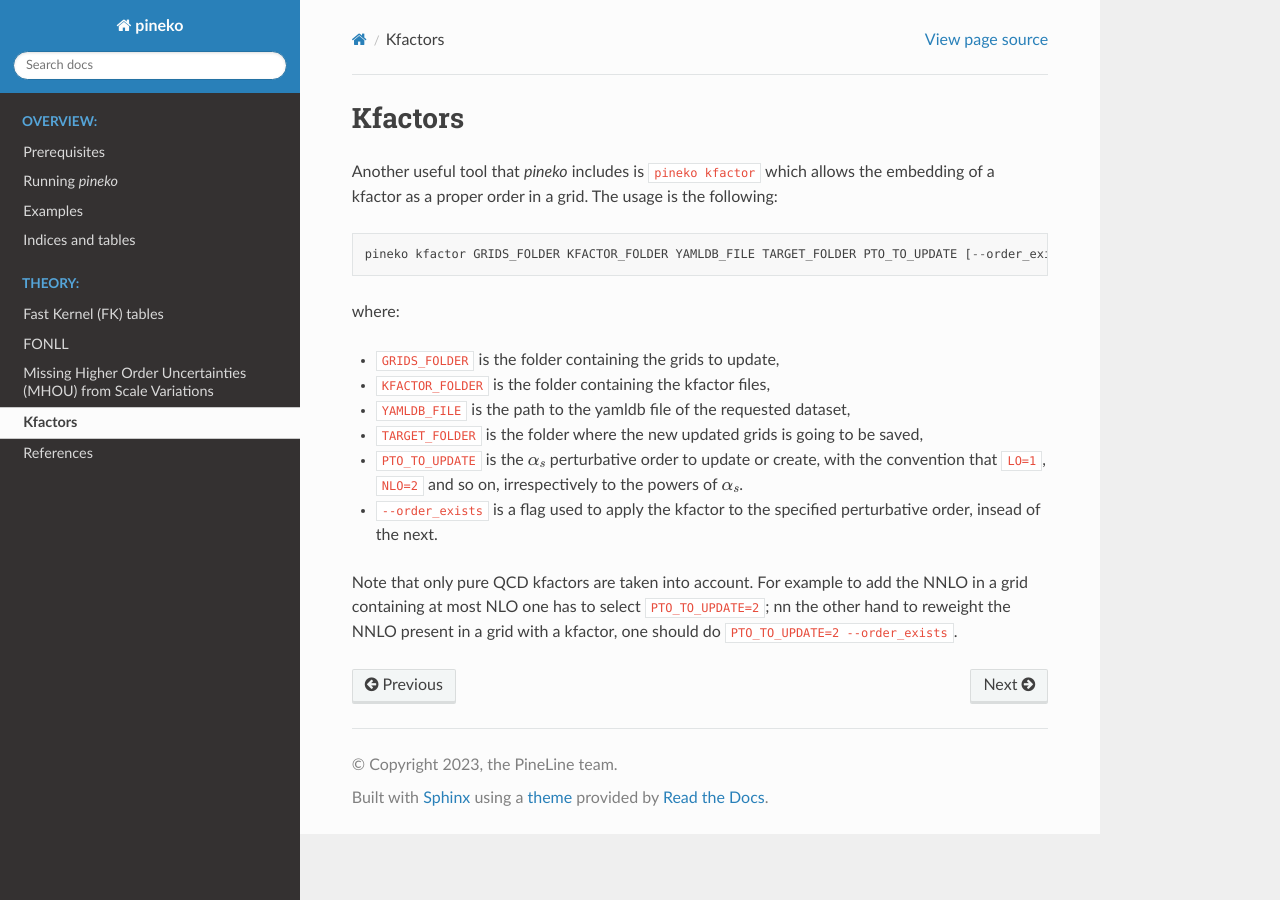
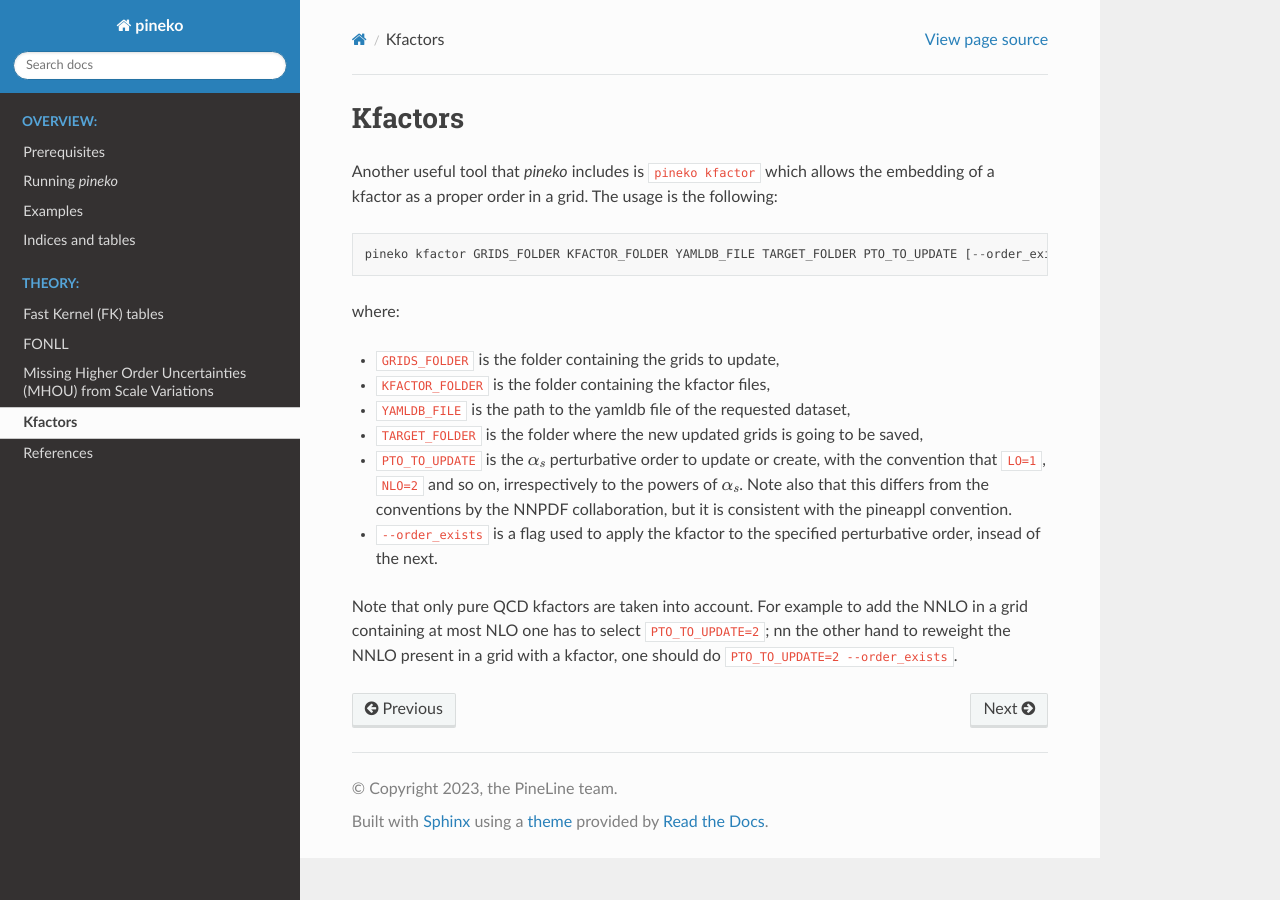
Before and after one commit to NNPDF/pineko, a Sphinx documentation site: the page built from docs/source/theory/kfactors.rst, in a window 1280 px wide. Built offline with Sphinx 7.4.7 and the Read the Docs theme 2.0.0, drawn with Linux system fonts in a browser that asks for light colours.

Commit message:
clarification on PTO_TO_UPDATE

```diff
--- a/docs/source/theory/kfactors.rst
+++ b/docs/source/theory/kfactors.rst
@@ -14,6 +14,8 @@ where:
 - ``TARGET_FOLDER`` is the folder where the new updated grids is going to be saved,
 - ``PTO_TO_UPDATE`` is the :math:`\alpha_s` perturbative order to update or create,
   with the convention that ``LO=1``, ``NLO=2`` and so on, irrespectively to the powers of :math:`\alpha_s`.
+  Note also that this differs from the conventions by the NNPDF collaboration,
+  but it is consistent with the pineappl convention.
 - ``--order_exists`` is a flag used to apply the kfactor to the specified perturbative order, insead of the next.
 
 Note that only pure QCD kfactors are taken into account.
```
